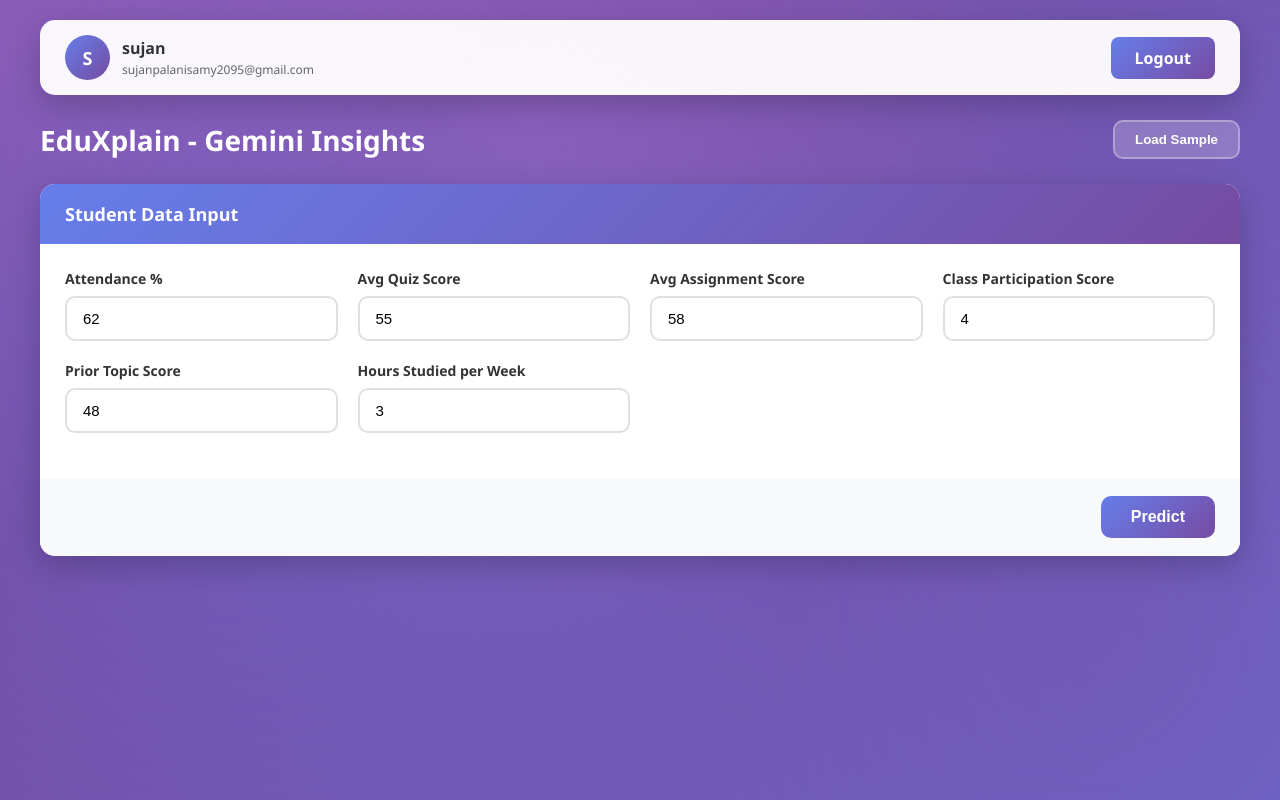
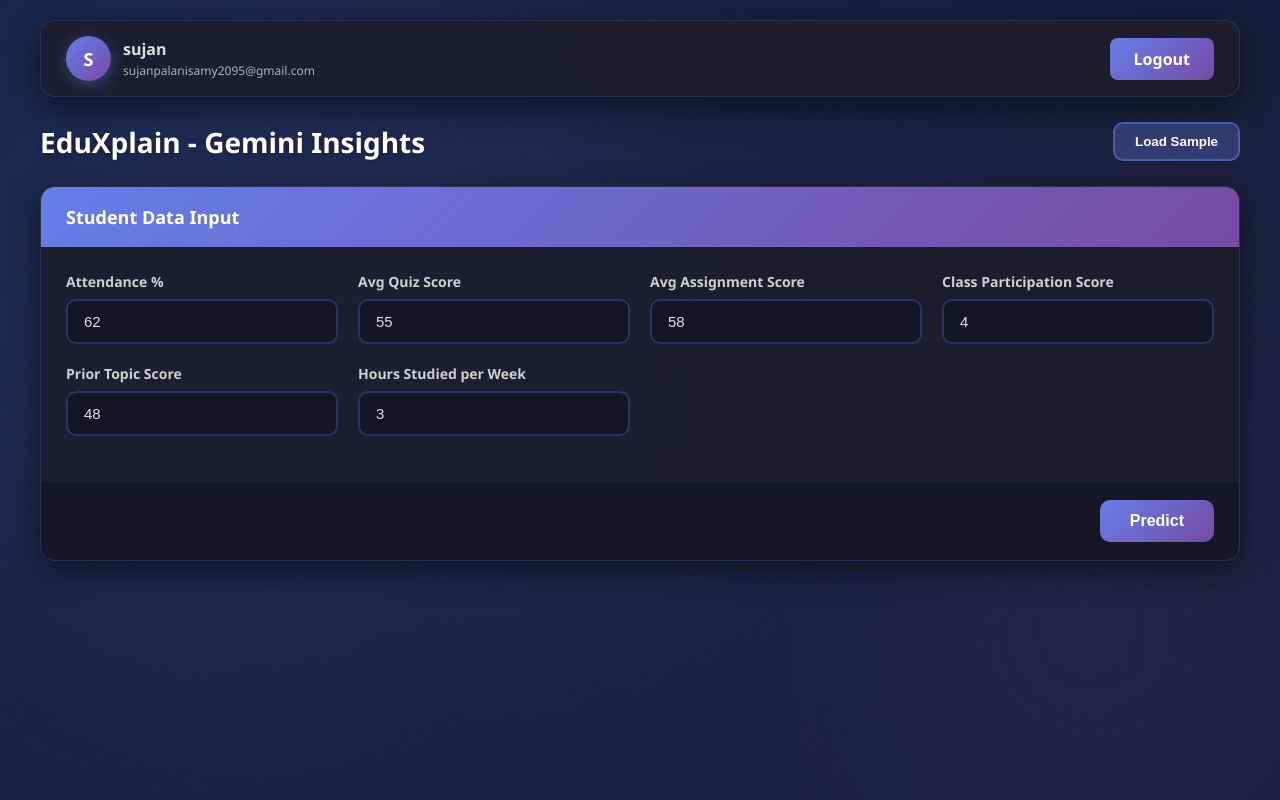
Before and after one commit to sujan-2095/EDUXPLAIN, a Flask app: page / in a window 1280 px wide. Run offline with Flask 3, Linux system fonts and the light colour scheme; a user stored in the database is signed in; data comes from the database, SQL or seed files in the repository.

Commit message:
Fix user_id column migration and implement dark theme

```diff
--- a/src/storage.py
+++ b/src/storage.py
@@ -28,6 +28,11 @@
             )
             """
         )
+        # Check if user_id column exists, add it if it doesn't
+        cursor = conn.execute("PRAGMA table_info(predictions)")
+        columns = [row[1] for row in cursor.fetchall()]
+        if "user_id" not in columns:
+            conn.execute("ALTER TABLE predictions ADD COLUMN user_id INTEGER")
         conn.commit()
 
 
--- a/static/style.css
+++ b/static/style.css
@@ -6,13 +6,14 @@
 
 body {
   font-family: 'Segoe UI', Tahoma, Geneva, Verdana, sans-serif;
-  background: linear-gradient(-45deg, #667eea, #764ba2, #f093fb, #4facfe);
+  background: linear-gradient(-45deg, #1a1a2e, #16213e, #0f3460, #533483);
   background-size: 400% 400%;
   animation: gradientShift 15s ease infinite;
   min-height: 100vh;
   padding: 20px;
   position: relative;
   overflow-x: hidden;
+  color: #e0e0e0;
 }
 
 @keyframes gradientShift {
@@ -34,9 +35,9 @@
   left: 0;
   width: 100%;
   height: 100%;
-  background: radial-gradient(circle at 20% 50%, rgba(102, 126, 234, 0.3) 0%, transparent 50%),
-              radial-gradient(circle at 80% 80%, rgba(118, 75, 162, 0.3) 0%, transparent 50%),
-              radial-gradient(circle at 40% 20%, rgba(240, 147, 251, 0.2) 0%, transparent 50%);
+  background: radial-gradient(circle at 20% 50%, rgba(102, 126, 234, 0.15) 0%, transparent 50%),
+              radial-gradient(circle at 80% 80%, rgba(118, 75, 162, 0.15) 0%, transparent 50%),
+              radial-gradient(circle at 40% 20%, rgba(83, 52, 131, 0.1) 0%, transparent 50%);
   animation: float 20s ease-in-out infinite;
   pointer-events: none;
   z-index: 0;
@@ -62,13 +63,14 @@
 }
 
 .user-bar {
-  background: rgba(255, 255, 255, 0.95);
-  color: #333;
+  background: rgba(30, 30, 46, 0.95);
+  color: #e0e0e0;
   padding: 15px 25px;
   border-radius: 15px;
   margin-bottom: 25px;
-  box-shadow: 0 10px 30px rgba(0, 0, 0, 0.2);
+  box-shadow: 0 10px 30px rgba(0, 0, 0, 0.5);
   animation: slideUp 0.5s ease-out;
+  border: 1px solid rgba(102, 126, 234, 0.2);
 }
 
 @keyframes slideUp {
@@ -107,6 +109,7 @@
   justify-content: center;
   font-weight: bold;
   font-size: 18px;
+  box-shadow: 0 4px 15px rgba(102, 126, 234, 0.4);
 }
 
 .user-bar .btn-logout {
@@ -136,14 +139,15 @@
 }
 
 .header-section h1 {
-  color: white;
+  color: #ffffff;
   font-size: 28px;
   font-weight: 700;
+  text-shadow: 0 2px 10px rgba(0, 0, 0, 0.3);
 }
 
 .btn-sample {
-  background: rgba(255, 255, 255, 0.2);
-  border: 2px solid rgba(255, 255, 255, 0.3);
+  background: rgba(102, 126, 234, 0.3);
+  border: 2px solid rgba(102, 126, 234, 0.5);
   color: white;
   padding: 10px 20px;
   border-radius: 10px;
@@ -153,17 +157,20 @@
 }
 
 .btn-sample:hover {
-  background: rgba(255, 255, 255, 0.3);
+  background: rgba(102, 126, 234, 0.5);
+  border-color: rgba(102, 126, 234, 0.7);
   transform: translateY(-2px);
+  box-shadow: 0 5px 15px rgba(102, 126, 234, 0.3);
 }
 
 .card {
-  background: white;
+  background: rgba(30, 30, 46, 0.95);
   border-radius: 15px;
-  box-shadow: 0 10px 30px rgba(0, 0, 0, 0.2);
+  box-shadow: 0 10px 30px rgba(0, 0, 0, 0.5);
   margin-bottom: 25px;
   overflow: hidden;
   animation: slideUp 0.6s ease-out;
+  border: 1px solid rgba(102, 126, 234, 0.2);
 }
 
 .card-header {
@@ -180,8 +187,9 @@
 
 .card-footer {
   padding: 18px 25px;
-  background: #f8f9fa;
+  background: rgba(20, 20, 35, 0.8);
   text-align: right;
+  border-top: 1px solid rgba(102, 126, 234, 0.1);
 }
 
 .form-row {
@@ -197,7 +205,7 @@
 
 .form-group label {
   display: block;
-  color: #333;
+  color: #d0d0d0;
   font-weight: 600;
   margin-bottom: 8px;
   font-size: 14px;
@@ -206,16 +214,23 @@
 .form-group input {
   width: 100%;
   padding: 12px 16px;
-  border: 2px solid #e0e0e0;
+  background: rgba(20, 20, 35, 0.8);
+  border: 2px solid rgba(102, 126, 234, 0.3);
   border-radius: 10px;
   font-size: 15px;
   transition: all 0.3s;
   outline: none;
+  color: #e0e0e0;
 }
 
 .form-group input:focus {
   border-color: #667eea;
-  box-shadow: 0 0 0 3px rgba(102, 126, 234, 0.1);
+  box-shadow: 0 0 0 3px rgba(102, 126, 234, 0.2);
+  background: rgba(25, 25, 40, 0.9);
+}
+
+.form-group input::placeholder {
+  color: #888;
 }
 
 .btn-primary {
--- a/templates/index.html
+++ b/templates/index.html
@@ -15,7 +15,7 @@
           <div class="user-avatar">{{ user.username[0].upper() if user else 'U' }}</div>
           <div>
             <strong style="font-size: 16px;">{{ user.username if user else 'User' }}</strong>
-            <div style="font-size: 12px; color: #666; margin-top: 2px;">{{ user.email if user else '' }}</div>
+            <div style="font-size: 12px; color: #b0b0b0; margin-top: 2px;">{{ user.email if user else '' }}</div>
           </div>
         </div>
         <a href="{{ url_for('logout') }}" class="btn-logout">Logout</a>
@@ -68,11 +68,11 @@
       <div class="result-card">
         <div class="card-header">Risk Overview</div>
         <div class="card-body">
-          <h2 id="prediction" style="font-size: 24px; margin-bottom: 15px; color: #333;"></h2>
+          <h2 id="prediction" style="font-size: 24px; margin-bottom: 15px; color: #e0e0e0;"></h2>
           <div class="progress">
             <div id="prob-bar" class="progress-bar" role="progressbar"></div>
           </div>
-          <p style="margin-top: 10px; color: #666;">Probability: <span id="probability"></span></p>
+          <p style="margin-top: 10px; color: #d0d0d0;">Probability: <span id="probability"></span></p>
         </div>
       </div>
 
@@ -86,8 +86,8 @@
       <div class="result-card">
         <div class="card-header">Counterfactual</div>
         <div class="card-body">
-          <p id="counterfactual" style="margin-bottom: 10px; color: #555;"></p>
-          <p style="color: #666; font-size: 14px;" id="new-prob"></p>
+          <p id="counterfactual" style="margin-bottom: 10px; color: #d0d0d0;"></p>
+          <p style="color: #b0b0b0; font-size: 14px;" id="new-prob"></p>
         </div>
       </div>
 
@@ -97,15 +97,15 @@
           <div style="display: grid; grid-template-columns: repeat(auto-fit, minmax(300px, 1fr)); gap: 20px;">
             <div>
               <h4 style="color: #667eea; margin-bottom: 10px; font-size: 16px;">English</h4>
-              <p id="recommendation" style="color: #555; line-height: 1.6;"></p>
+              <p id="recommendation" style="color: #d0d0d0; line-height: 1.6;"></p>
             </div>
             <div>
               <h4 style="color: #667eea; margin-bottom: 10px; font-size: 16px;">Tamil</h4>
-              <p id="recommendation_ta" style="color: #555; line-height: 1.6;"></p>
+              <p id="recommendation_ta" style="color: #d0d0d0; line-height: 1.6;"></p>
             </div>
             <div>
               <h4 style="color: #667eea; margin-bottom: 10px; font-size: 16px;">Hindi</h4>
-              <p id="recommendation_hi" style="color: #555; line-height: 1.6;"></p>
+              <p id="recommendation_hi" style="color: #d0d0d0; line-height: 1.6;"></p>
             </div>
           </div>
         </div>
--- a/templates/register.html
+++ b/templates/register.html
@@ -32,7 +32,7 @@
       <div class="form-group">
         <label for="password">Password</label>
         <input type="password" id="password" name="password" required minlength="6" />
-        <small style="color: #999; font-size: 12px; margin-top: 5px; display: block;">
+        <small style="color: #888; font-size: 12px; margin-top: 5px; display: block;">
           Must be at least 6 characters
         </small>
       </div>
```
Also changed, not shown: other parts of static/style.css (+30 -19 lines).
